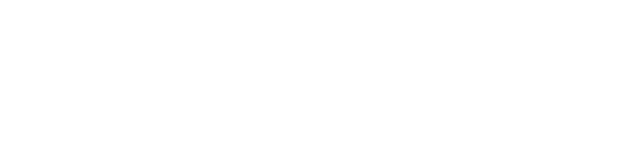
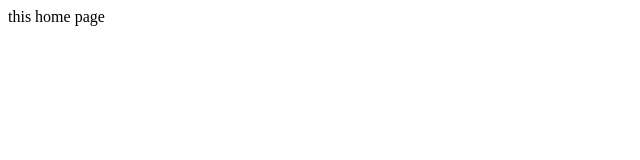
Before and after one commit to 9021488208/EdurekaDevOpsClass, a plain HTML site: page index.html in a window 1280 px wide. Shown: the whole page, without its empty margins (0-640 px from the left). Drawn offline with Linux system fonts and the light colour scheme.

Commit message:
after edit index file

```diff
--- a/index.html
+++ b/index.html
@@ -1,6 +1,7 @@
 
 
 <html>
-	<boi
-		this home page</body>
+	<body>
+		this home page
+	</body>
 	</html>
```
